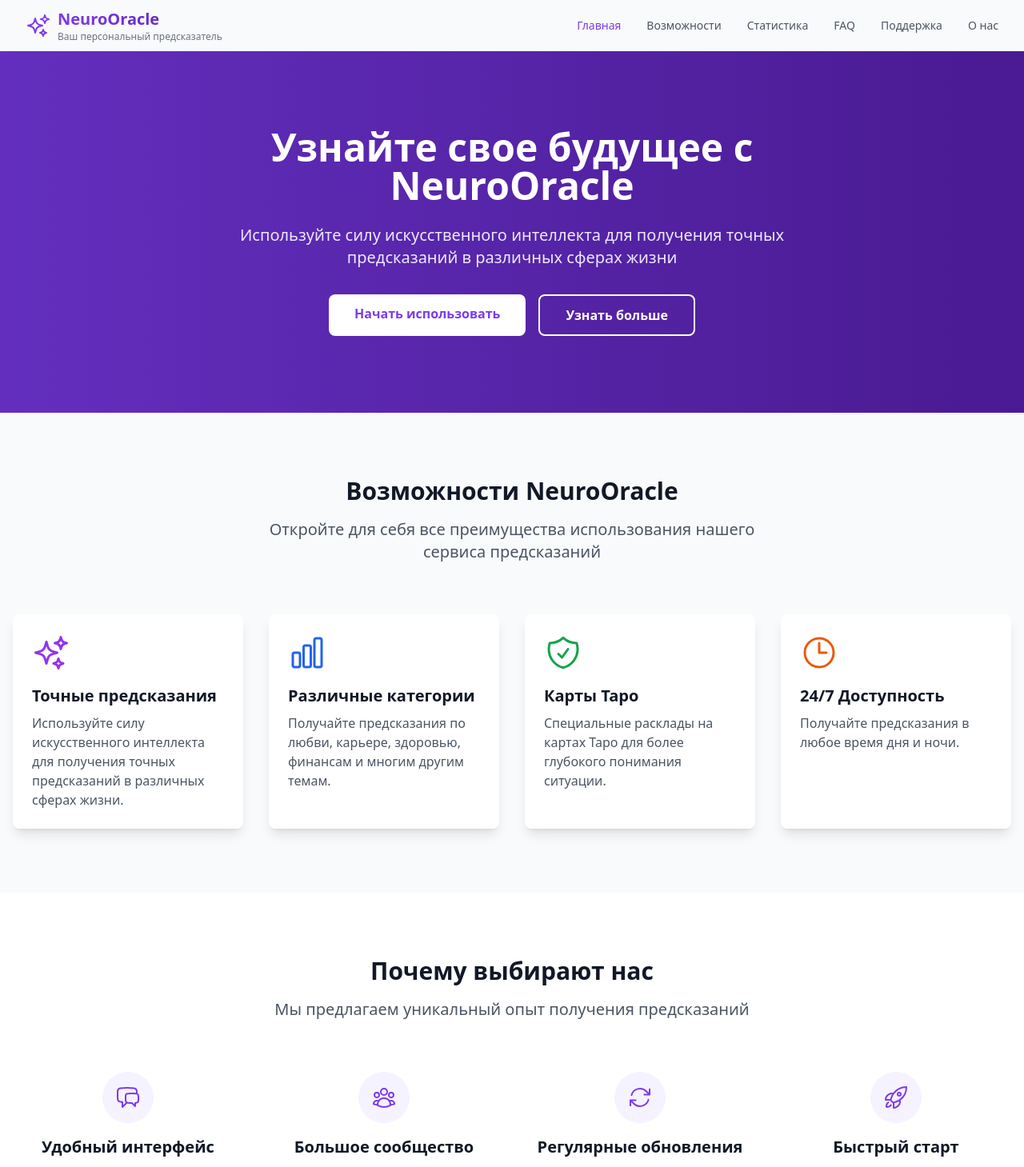
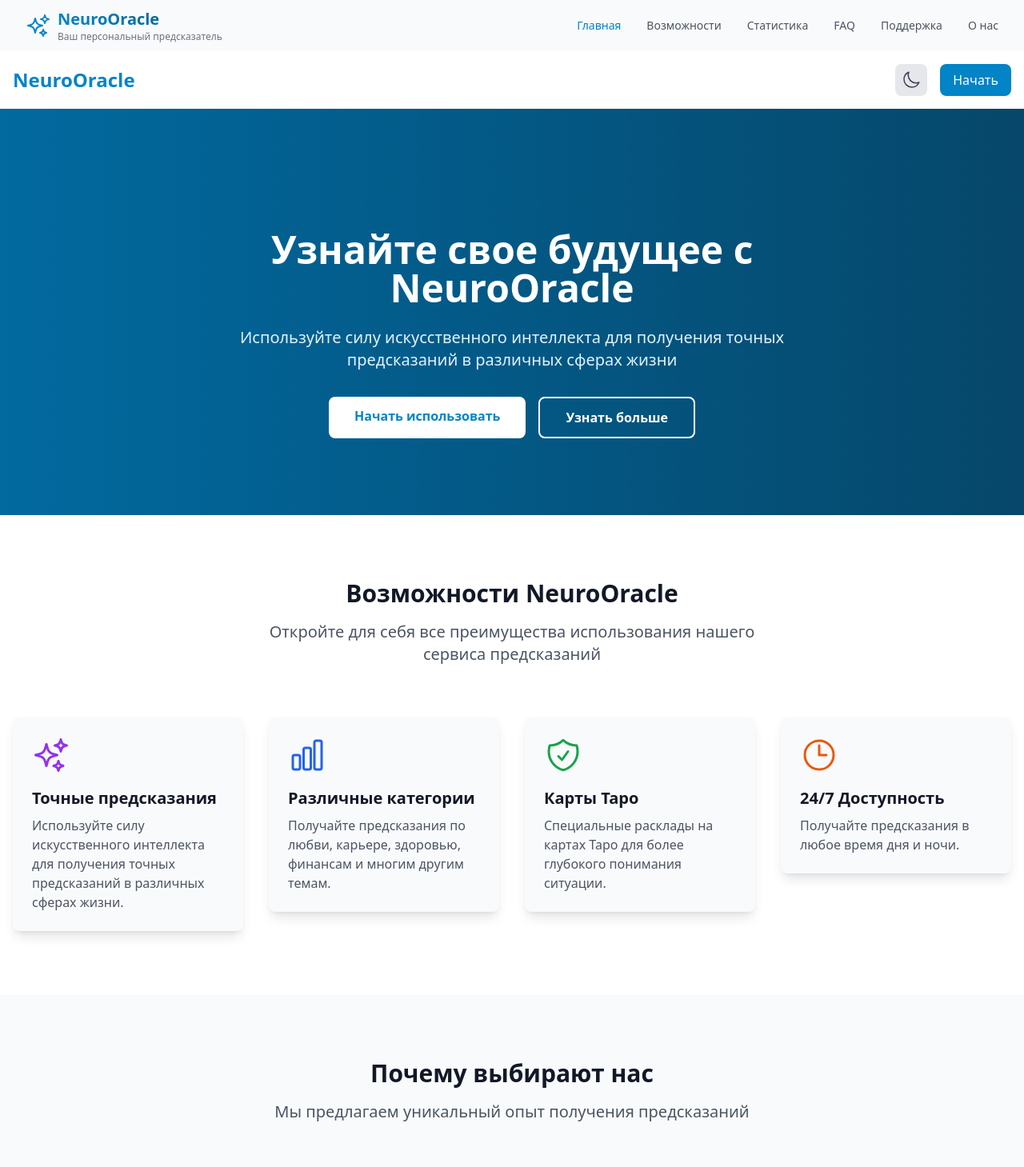
Before and after one commit to lesha358/NeuroOracle, a Next.js app: page / in a window 1280 px wide. Shown: the top 1459 px of the page at 80% size. Built offline with nearby package versions, Linux system fonts and the light colour scheme.

Commit message:
feat: добавлены анимации и темная тема

```diff
--- /dev/null
+++ b/components/ThemeToggle.tsx
@@ -0,0 +1,37 @@
+import { useState, useEffect } from 'react';
+import { SunIcon, MoonIcon } from '@heroicons/react/24/outline';
+
+const ThemeToggle = () => {
+  const [isDark, setIsDark] = useState(false);
+
+  useEffect(() => {
+    const isDarkMode = localStorage.getItem('theme') === 'dark';
+    setIsDark(isDarkMode);
+    if (isDarkMode) {
+      document.documentElement.classList.add('dark');
+    }
+  }, []);
+
+  const toggleTheme = () => {
+    const newTheme = isDark ? 'light' : 'dark';
+    setIsDark(!isDark);
+    localStorage.setItem('theme', newTheme);
+    document.documentElement.classList.toggle('dark');
+  };
+
+  return (
+    <button
+      onClick={toggleTheme}
+      className="p-2 rounded-lg bg-gray-200 dark:bg-gray-700 hover:bg-gray-300 dark:hover:bg-gray-600 transition-colors duration-200"
+      aria-label="Переключить тему"
+    >
+      {isDark ? (
+        <SunIcon className="h-6 w-6 text-yellow-500" />
+      ) : (
+        <MoonIcon className="h-6 w-6 text-gray-700" />
+      )}
+    </button>
+  );
+};
+
+export default ThemeToggle;
--- /dev/null
+++ b/components/animations/FadeIn.tsx
@@ -0,0 +1,21 @@
+import { motion } from 'framer-motion';
+import { ReactNode } from 'react';
+
+interface FadeInProps {
+  children: ReactNode;
+  delay?: number;
+}
+
+const FadeIn = ({ children, delay = 0 }: FadeInProps) => {
+  return (
+    <motion.div
+      initial={{ opacity: 0, y: 20 }}
+      animate={{ opacity: 1, y: 0 }}
+      transition={{ duration: 0.5, delay }}
+    >
+      {children}
+    </motion.div>
+  );
+};
+
+export default FadeIn;
--- a/pages/index.tsx
+++ b/pages/index.tsx
@@ -11,6 +11,8 @@ import {
   ArrowPathIcon,
   RocketLaunchIcon
 } from '@heroicons/react/24/outline';
+import FadeIn from '../components/animations/FadeIn';
+import ThemeToggle from '../components/ThemeToggle';
 
 const features = [
   {
@@ -64,23 +66,48 @@ const benefits = [
 
 const HomePage: NextPage = () => {
   return (
-    <div className="min-h-screen bg-gray-50">
+    <div className="min-h-screen bg-gray-50 dark:bg-gray-900 transition-colors duration-200">
       <Head>
         <title>NeuroOracle - Ваш персональный предсказатель</title>
         <meta name="description" content="Получайте точные предсказания с помощью искусственного интеллекта" />
       </Head>
 
+      {/* Header */}
+      <header className="fixed w-full bg-white dark:bg-gray-800 shadow-sm z-50">
+        <div className="container mx-auto px-4 py-4 flex justify-between items-center">
+          <Link href="/" className="text-2xl font-bold text-primary-600 dark:text-primary-400">
+            NeuroOracle
+          </Link>
+          <div className="flex items-center space-x-4">
+            <ThemeToggle />
+            <Link
+              href="https://t.me/NeuroOracle_bot"
+              target="_blank"
+              rel="noopener noreferrer"
+              className="bg-primary-600 text-white px-4 py-2 rounded-lg hover:bg-primary-700 transition-colors duration-200"
+            >
+              Начать
+            </Link>
+          </div>
+        </div>
+      </header>
+
       {/* Hero секция */}
-      <section className="relative bg-gradient-to-r from-primary-600 to-primary-800 text-white">
+      <section className="relative bg-gradient-to-r from-primary-600 to-primary-800 text-white pt-32">
         <div className="absolute inset-0 bg-black opacity-20"></div>
         <div className="container mx-auto px-4 py-24 relative">
           <div className="max-w-3xl mx-auto text-center">
+            <FadeIn>
               <h1 className="text-5xl font-bold mb-6">
                 Узнайте свое будущее с NeuroOracle
               </h1>
+            </FadeIn>
+            <FadeIn delay={0.2}>
               <p className="text-xl mb-8 text-primary-100">
                 Используйте силу искусственного интеллекта для получения точных предсказаний в различных сферах жизни
               </p>
+            </FadeIn>
+            <FadeIn delay={0.4}>
               <div className="flex flex-col sm:flex-row gap-4 justify-center">
                 <Link
                   href="https://t.me/NeuroOracle_bot"
@@ -97,78 +124,88 @@ const HomePage: NextPage = () => {
                   Узнать больше
                 </Link>
               </div>
+            </FadeIn>
           </div>
         </div>
       </section>
 
       {/* Секция возможностей */}
-      <section className="py-20">
+      <section className="py-20 bg-white dark:bg-gray-800">
         <div className="container mx-auto px-4">
+          <FadeIn>
             <div className="text-center mb-16">
-            <h2 className="text-3xl font-bold text-gray-900 mb-4">
+              <h2 className="text-3xl font-bold text-gray-900 dark:text-white mb-4">
                 Возможности NeuroOracle
               </h2>
-            <p className="text-xl text-gray-600 max-w-2xl mx-auto">
+              <p className="text-xl text-gray-600 dark:text-gray-300 max-w-2xl mx-auto">
                 Откройте для себя все преимущества использования нашего сервиса предсказаний
               </p>
             </div>
+          </FadeIn>
 
           <div className="grid grid-cols-1 md:grid-cols-2 lg:grid-cols-4 gap-8">
             {features.map((feature, index) => (
-              <div key={index} className="bg-white rounded-lg shadow-lg p-6 hover:shadow-xl transition-shadow duration-300">
+              <FadeIn key={index} delay={index * 0.1}>
+                <div className="bg-gray-50 dark:bg-gray-700 rounded-lg shadow-lg p-6 hover:shadow-xl transition-all duration-300 transform hover:-translate-y-1">
                   <div className={`${feature.color} mb-4`}>
                     <feature.icon className="h-12 w-12" />
                   </div>
-                <h3 className="text-xl font-semibold text-gray-900 mb-2">
+                  <h3 className="text-xl font-semibold text-gray-900 dark:text-white mb-2">
                     {feature.title}
                   </h3>
-                <p className="text-gray-600">
+                  <p className="text-gray-600 dark:text-gray-300">
                     {feature.description}
                   </p>
                 </div>
+              </FadeIn>
             ))}
           </div>
         </div>
       </section>
 
       {/* Секция почему выбирают нас */}
-      <section className="py-20 bg-white">
+      <section className="py-20 bg-gray-50 dark:bg-gray-900">
         <div className="container mx-auto px-4">
+          <FadeIn>
             <div className="text-center mb-16">
-            <h2 className="text-3xl font-bold text-gray-900 mb-4">
+              <h2 className="text-3xl font-bold text-gray-900 dark:text-white mb-4">
                 Почему выбирают нас
               </h2>
-            <p className="text-xl text-gray-600 max-w-2xl mx-auto">
+              <p className="text-xl text-gray-600 dark:text-gray-300 max-w-2xl mx-auto">
                 Мы предлагаем уникальный опыт получения предсказаний
               </p>
             </div>
+          </FadeIn>
 
           <div className="grid grid-cols-1 md:grid-cols-2 lg:grid-cols-4 gap-8">
             {benefits.map((benefit, index) => (
-              <div key={index} className="text-center">
-                <div className="bg-primary-50 rounded-full w-16 h-16 flex items-center justify-center mx-auto mb-4">
-                  <benefit.icon className="h-8 w-8 text-primary-600" />
+              <FadeIn key={index} delay={index * 0.1}>
+                <div className="text-center">
+                  <div className="bg-primary-50 dark:bg-primary-900/30 rounded-full w-16 h-16 flex items-center justify-center mx-auto mb-4">
+                    <benefit.icon className="h-8 w-8 text-primary-600 dark:text-primary-400" />
                   </div>
-                <h3 className="text-xl font-semibold text-gray-900 mb-2">
+                  <h3 className="text-xl font-semibold text-gray-900 dark:text-white mb-2">
                     {benefit.title}
                   </h3>
-                <p className="text-gray-600">
+                  <p className="text-gray-600 dark:text-gray-300">
                     {benefit.description}
                   </p>
                 </div>
+              </FadeIn>
             ))}
           </div>
         </div>
       </section>
 
       {/* Секция CTA */}
-      <section className="py-20 bg-primary-50">
+      <section className="py-20 bg-primary-50 dark:bg-primary-900/20">
         <div className="container mx-auto px-4">
           <div className="max-w-3xl mx-auto text-center">
-            <h2 className="text-3xl font-bold text-gray-900 mb-6">
+            <FadeIn>
+              <h2 className="text-3xl font-bold text-gray-900 dark:text-white mb-6">
                 Готовы начать получать предсказания?
               </h2>
-            <p className="text-xl text-gray-600 mb-8">
+              <p className="text-xl text-gray-600 dark:text-gray-300 mb-8">
                 Присоединяйтесь к тысячам пользователей, которые уже используют NeuroOracle для получения точных предсказаний
               </p>
               <Link
@@ -179,6 +216,7 @@ const HomePage: NextPage = () => {
               >
                 Начать использовать
               </Link>
+            </FadeIn>
           </div>
         </div>
       </section>
--- a/tailwind.config.js
+++ b/tailwind.config.js
@@ -4,20 +4,35 @@ module.exports = {
     './pages/**/*.{js,ts,jsx,tsx}',
     './components/**/*.{js,ts,jsx,tsx}',
   ],
+  darkMode: 'class',
   theme: {
     extend: {
       colors: {
         primary: {
-          50: '#f5f3ff',
-          100: '#ede9fe',
-          200: '#ddd6fe',
-          300: '#c4b5fd',
-          400: '#a78bfa',
-          500: '#8b5cf6',
-          600: '#7c3aed',
-          700: '#6d28d9',
-          800: '#5b21b6',
-          900: '#4c1d95',
+          50: '#f0f9ff',
+          100: '#e0f2fe',
+          200: '#bae6fd',
+          300: '#7dd3fc',
+          400: '#38bdf8',
+          500: '#0ea5e9',
+          600: '#0284c7',
+          700: '#0369a1',
+          800: '#075985',
+          900: '#0c4a6e',
+        },
+      },
+      animation: {
+        'fade-in': 'fadeIn 0.5s ease-in-out',
+        'slide-up': 'slideUp 0.5s ease-in-out',
+      },
+      keyframes: {
+        fadeIn: {
+          '0%': { opacity: '0' },
+          '100%': { opacity: '1' },
+        },
+        slideUp: {
+          '0%': { transform: 'translateY(20px)', opacity: '0' },
+          '100%': { transform: 'translateY(0)', opacity: '1' },
         },
       },
     },
```
Also changed, not shown: package.json (+15 -17 lines), 1 other file (tests, documents, lock files or other folders). Lines whose indentation alone changed are shown as unchanged.
